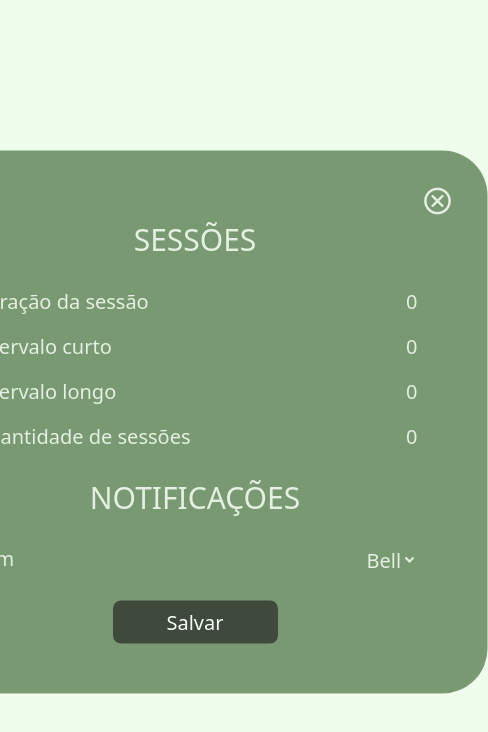
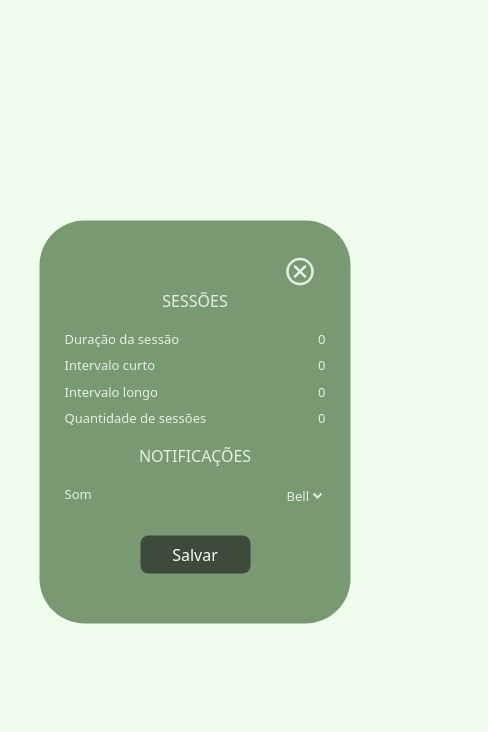
Before and after one commit to lucas-lob/self-management-system, a React (Vite) app: page / in a window 390 px wide. Both pictures are taken after a click on the button "settings". Shown: the top 732 px of the page, 488 px wide, since content can reach past the window. Built offline with nearby package versions, Linux system fonts and the light colour scheme; a web font is replaced by a local one.

Commit message:
:iphone: feat: adds responsivity to the Pomodoro and your Popup

```diff
--- a/src/App.css
+++ b/src/App.css
@@ -22,7 +22,11 @@
   --text-big: 1.875rem;
   --text-medium: 1.25rem;
   --text-small: 1rem;
+  --text-very-small: 0.813rem;
+  --text-smallest: 0.688rem;
 
-  --spacing-lg: 20px;
+  --spacing-sm: 10px;
+  --spacing-md: 20px;
+  --spacing-lg: 30px;
   --spacing-xl: 40px;
 }
--- a/src/components/Pomodoro/Pomodoro.jsx
+++ b/src/components/Pomodoro/Pomodoro.jsx
@@ -17,7 +17,7 @@ const elementStatus = {
 const IconButton = ({ onClickListener, status, iconText, scale = iconScale.NORMAL }) => {
     return (
         <button type='button' className={`${status} text-primary hover:text-tertiary transition duration-300 ease-in-out `} onClick={onClickListener}>
-            <span className={`${scale} md:!text-[64px] material-symbols-rounded`}>
+            <span className={`${scale} !text-[40px] md:text-[64px] material-symbols-rounded`}>
                 {iconText}
             </span>
         </button>
@@ -200,7 +200,7 @@ export const Pomodoro = () => {
                     {timerValues.seconds < 9 ? <h1> 0{timerValues.seconds} </h1> : <h1> {timerValues.seconds} </h1>}
                 </div>
 
-                <div className={`flex mb-lg lg:mb-xl text-medium text-primary ${elementsStatus.section}`}>
+                <div className={`flex mb-xl text-small md:text-medium text-primary ${elementsStatus.section}`}>
                     <h2>
                         Sessão {timerSettings.currentSection}
                     </h2>
@@ -208,7 +208,7 @@ export const Pomodoro = () => {
                     {timerSettings.isInterval && <h2><pre className='font-autour-one'> | Intervalo {timerSettings.currentSection}</pre></h2>}
                 </div>
 
-                <div className='flex gap-[20px] lg:gap-[40px]'>
+                <div className='flex gap-sm lg:gap-lg'>
                     <IconButton status={elementsStatus.playButton} onClickListener={runTimer} iconText="play_arrow" />
 
                     <IconButton status={elementsStatus.pauseButton} onClickListener={pauseTimer} iconText="pause" />
--- a/src/components/PomodoroPopup/PomodoroPopup.jsx
+++ b/src/components/PomodoroPopup/PomodoroPopup.jsx
@@ -5,9 +5,9 @@ import { useState } from 'react'
 const CreateCategoryInput = () => {
     return (
         <div className='flex justify-center'>
-            <input type="text" placeholder='Nome da categoria' className='w-[299px] mr-[17px] rounded-[18px] border-2 border-on-primary text-center text-primary bg-on-primary placeholder:text-on-brackground hover:border-primary transition duration-350 ease-in-out' />
+            <input type="text" placeholder='Nome da categoria' className='w-[180px] md:w-[299px] mr-sm md:mr-[17px] rounded-[18px] border-2 border-on-primary text-center text-primary bg-on-primary placeholder:text-very-small md:placeholder:text-small placeholder:text-on-brackground hover:border-primary transition duration-350 ease-in-out' />
 
-            <button className='w-[97px] p-[8px_0] rounded-[8px] bg-primary hover:bg-tertiary text-on-primary hover:text-on-tertiary transition duration-350 ease-in-out'>
+            <button className='w-[97px] p-[8px_0] rounded-[8px] bg-primary hover:bg-tertiary text-very-small md:text-small text-on-primary hover:text-on-tertiary transition duration-350 ease-in-out'>
                 Criar
             </button>
         </div>
@@ -24,11 +24,11 @@ const SettingsMenu = () => {
     })
 
     return (
-        <div className='flex flex-col gap-[30px] m-[70px_70px_0_70px] text-on-secundary'>
+        <div className='flex flex-col gap-md md:gap-lg m-[70px_25px_0_25px] md:m-[70px_70px_0_70px] text-on-secundary'>
             <div>
-                <h1 className='mb-[30px] text-big'>SESSÕES</h1>
+                <h1 className='mb-md md:mb-lg text-small md:text-big'>SESSÕES</h1>
 
-                <ul className='flex flex-col gap-[20px] text-medium'>
+                <ul className='flex flex-col gap-sm md:gap-md text-very-small md:text-medium'>
                     <li className='flex justify-between'>
                         <h2>Duração da sessão</h2>
                         <h2>{settings.sectionDuration}</h2>
@@ -52,13 +52,13 @@ const SettingsMenu = () => {
             </div>
 
             <div>
-                <h1 className='mb-[30px] text-big'>NOTIFICAÇÕES</h1>
+                <h1 className='mb-md md:mb-lg text-small md:text-big'>NOTIFICAÇÕES</h1>
 
-                <ul className='text-medium'>
+                <ul className='text-very-small md:text-medium'>
                     <li className='flex justify-between'>
                         <h2>Som</h2>
 
-                        <select className='text-medium'>
+                        <select className='text-very-small md:text-medium'>
                             <option value={settings.notificationSound}>
                                 {settings.notificationSound}
                             </option>
@@ -72,12 +72,12 @@ const SettingsMenu = () => {
 
 const SelectionMenuWithAlert = () => {
     return (
-        <div className='flex flex-col gap-[32px] m-[70px_81px_0] text-on-secundary'>
-            <span className="!text-[75px] text-center material-symbols-rounded">
+        <div className='flex flex-col gap-md md:gap-lg m-[70px_25px_0_25px] md:m-[70px_81px_0] text-on-secundary'>
+            <span className="!text-[55px] md:!text-[75px] text-center material-symbols-rounded">
                 error
             </span>
 
-            <p className='!text-justify'>
+            <p className='!text-justify text-smallest md:text-small'>
                 Ops... Parece que você ainda não criou nenhuma categoria.
                 <br /><br />
                 Você precisa criar uma categoria para vinculá-la à sua sessão!
@@ -92,20 +92,20 @@ const SelectionMenuWithAlert = () => {
 
 const SelectionMenuWithoutAlert = () => {
     return (
-        <div className='flex flex-col gap-[32px] m-[118px_67px_0] items-center text-on-secundary'>
-            <div className='flex flex-col gap-[20px]'>
-                <h1 className='text-big'>Escolha uma categoria</h1>
+        <div className='flex flex-col gap-md md:gap-lg m-[90px_25px_0_25px] md:m-[118px_67px_0] items-center text-on-secundary'>
+            <div className='flex flex-col gap-sm md:gap-md'>
+                <h1 className='text-small md:text-big'>Escolha uma categoria</h1>
 
-                <select className='w-[413px] p-[3px_0] rounded-[6px] border-2 border-on-primary bg-background !text-secundary text-medium text-center hover:border-primary transition duration-350 ease-in-out'>
+                <select className='w-[271px] md:w-[413px] p-[3px_0] rounded-[6px] border-2 border-on-primary bg-background !text-secundary text-very-small md:text-medium text-center hover:border-primary transition duration-350 ease-in-out'>
                     <option value=''>Selecione uma categoria</option>
                     <option value='estudos'>Estudos</option>
                 </select>
             </div>
 
-            <p>- ou -</p>
+            <p className='text-smallest md:text-small'>- ou -</p>
 
-            <div className='flex flex-col gap-[20px]'>
-                <h1 className='text-big'>Crie uma nova categoria</h1>
+            <div className='flex flex-col gap-sm md:gap-md'>
+                <h1 className='text-small md:text-big'>Crie uma nova categoria</h1>
 
                 <CreateCategoryInput />
             </div>
@@ -117,9 +117,9 @@ export const PomodoroPopup = ({popupID, closeButtonOnClickListener}) => {
     const bottomButtonText = "Salvar"
 
     return (
-        <div className='z-10 absolute top-[50%] left-[50%] translate-[-50%] w-[585px] h-[543px] bg-secundary rounded-[45px]'>
+        <div className='z-10 absolute top-[50%] left-[50%] translate-[-50%] w-[311px] md:w-[585px] h-[403px] md:h-[543px] bg-secundary rounded-[45px]'>
             <button type='button' className='absolute left-[100%] translate-x-[calc(-100%-34px)] top-[34px]' onClick={closeButtonOnClickListener}>
-                <span className='text-on-secundary hover:!text-on-tertiary transition duration-350 ease-in-out material-symbols-rounded'>
+                <span className='!text-[33px] md:!text-[64px] text-on-secundary hover:!text-on-tertiary transition duration-350 ease-in-out material-symbols-rounded'>
                     cancel
                 </span>
             </button>
@@ -130,7 +130,7 @@ export const PomodoroPopup = ({popupID, closeButtonOnClickListener}) => {
                 { popupID === 3 && <SelectionMenuWithAlert />}
             </div>
 
-            <button type='button' className='absolute left-[50%] bottom-[50px] translate-x-[-50%] w-[165px] p-[9px_0px] rounded-[8px] bg-primary hover:bg-tertiary text-on-primary hover:text-on-tertiary text-medium transition duration-350 ease-in-out'>
+            <button type='button' className='absolute left-[50%] bottom-[50px] translate-x-[-50%] w-[110px] md:w-[165px] p-[9px_0px] rounded-[8px] bg-primary hover:bg-tertiary text-on-primary hover:text-on-tertiary text-small md:text-medium transition duration-350 ease-in-out'>
                 {bottomButtonText}
             </button>
         </div>
--- a/src/index.css
+++ b/src/index.css
@@ -10,7 +10,3 @@ button {
 input:focus, select:focus, button:focus {
   outline: none;
 }
-
-.material-symbols-rounded {
-    font-size: 32px;
-  }
```
